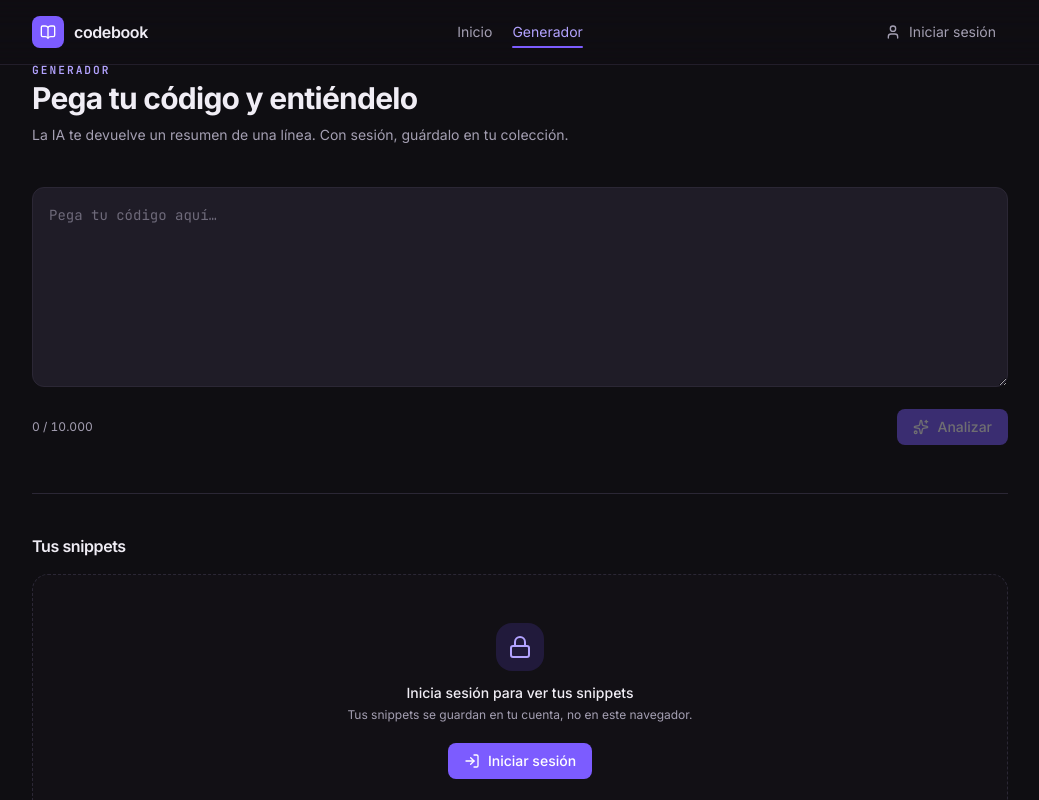
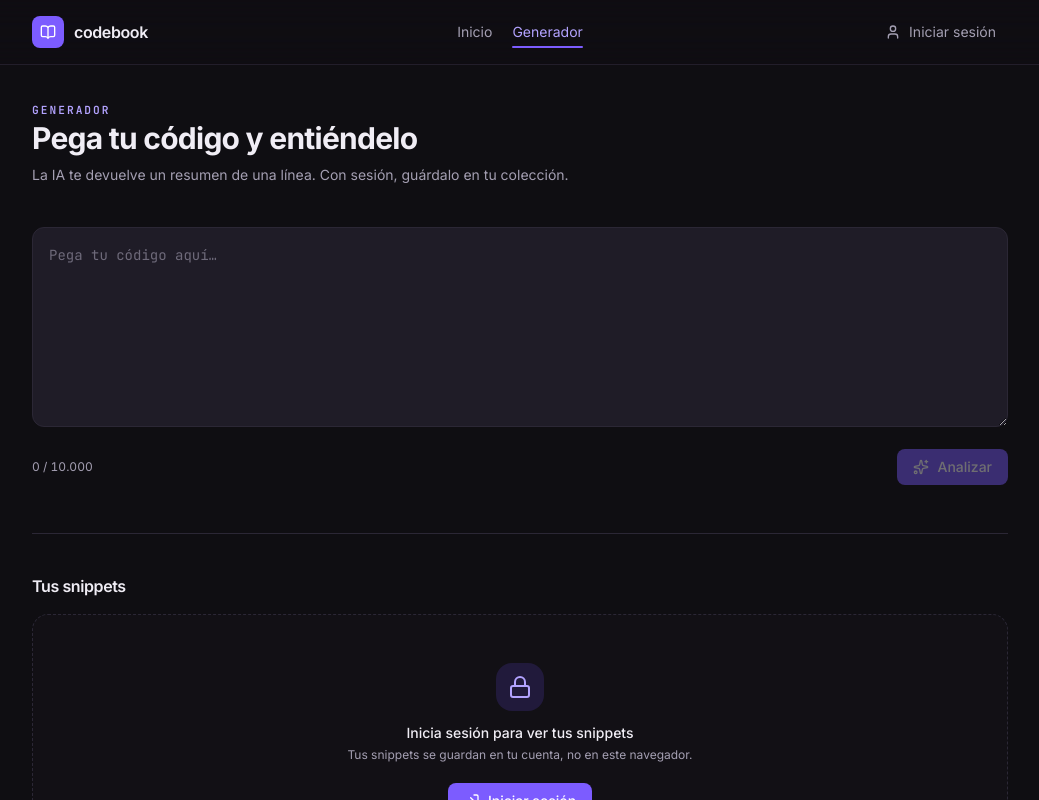
Before and after one commit to ivndv/codebook, a Next.js app: page /generador in a window 1280 px wide. Shown: the top 800 px of the page, without its empty margins (120-1159 px from the left). Built offline with nearby package versions, Linux system fonts and the light colour scheme; no server answers.

Commit message:
feat: ajustar el espaciado del generador

```diff
--- a/src/app/generador/page.tsx
+++ b/src/app/generador/page.tsx
@@ -74,7 +74,7 @@ export default async function GeneradorPage(props: PageProps<"/generador">) {
 		<>
 			<Header usuario={usuario} />
 
-			<main className="mx-auto w-full max-w-5xl flex-1 px-4 py-10 sm:px-6 sm:py-14">
+			<main className="mx-auto flex min-h-svh w-full max-w-5xl flex-1 flex-col px-4 pt-[calc(var(--header-h)+2rem)] pb-10 sm:px-6 sm:pb-14">
 				<div className="mb-10 max-w-2xl space-y-2">
 					<span className="font-mono text-[0.7rem] font-semibold uppercase tracking-[0.18em] text-accent-text">
 						Generador
```
